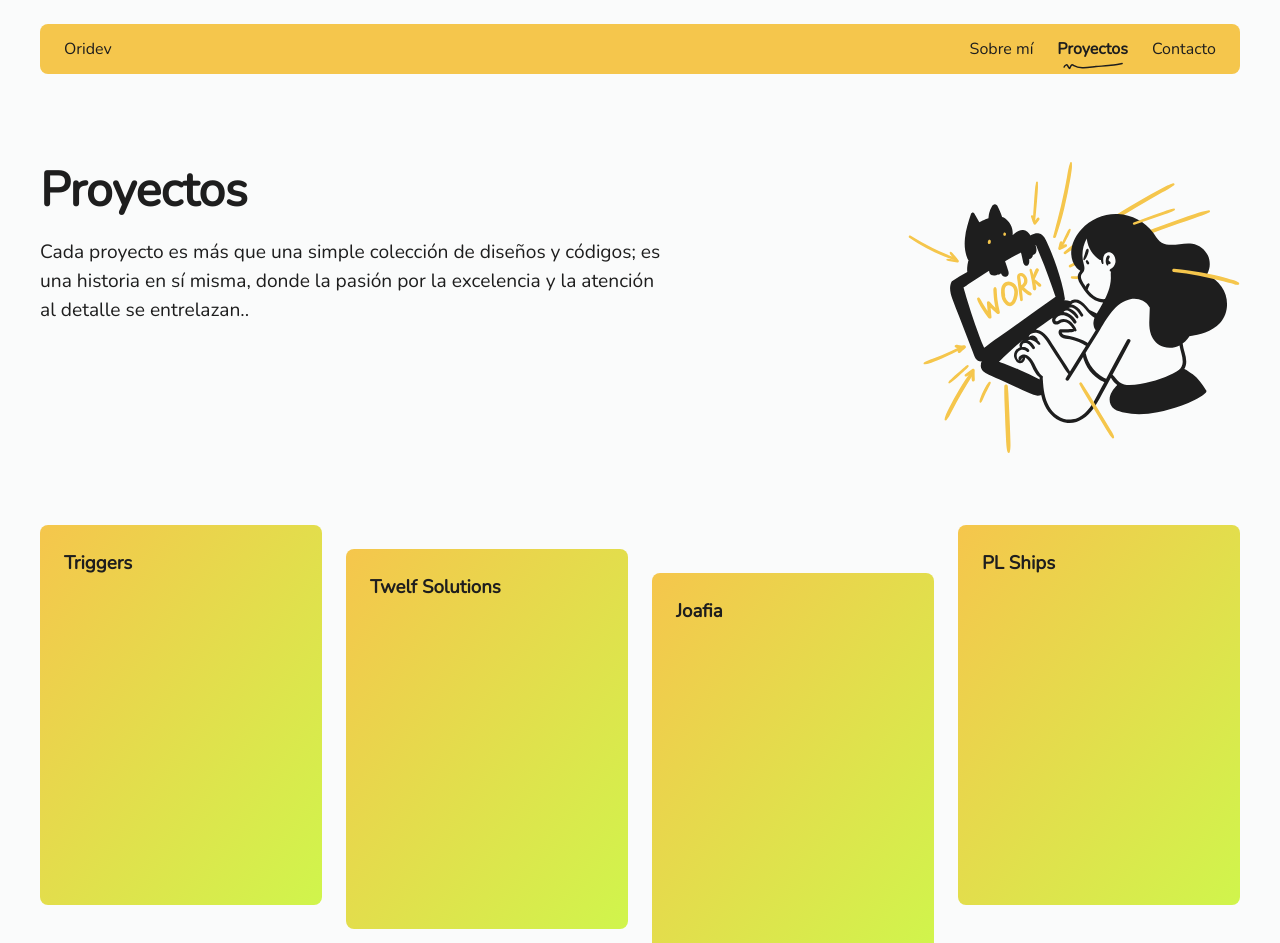
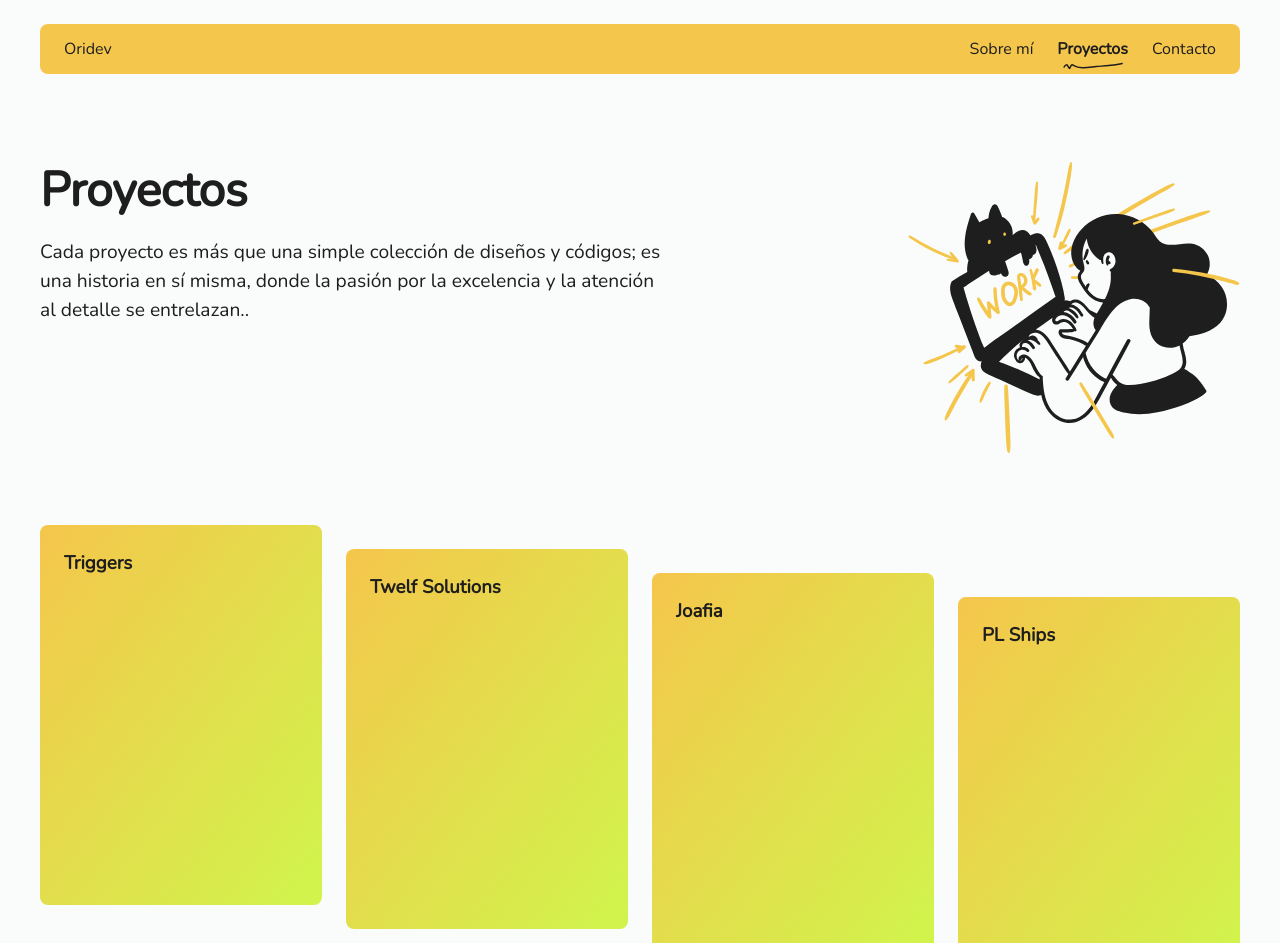
Before and after one commit to cristina-bosa/oridev, a Vue app: page /projects in a window 1280 px wide. Shown: the top 943 px of the page. Built offline with nearby package versions, Linux system fonts and the light colour scheme.

Commit message:
fix projects views

```diff
--- a/src/views/AboutMeView.vue
+++ b/src/views/AboutMeView.vue
@@ -141,5 +141,3 @@ export default defineComponent({
   },
 });
 </script>
-
-<style lang="scss" scoped></style>
--- a/src/views/ProjectsView.vue
+++ b/src/views/ProjectsView.vue
@@ -78,9 +78,9 @@ export default defineComponent({
 <style lang="scss" scoped>
 @use '../assets/sass/01-tools/querys.scss' as querys;
 .projects__box {
-  @for $i from 1 through 6 {
+  @for $i from 1 through 90 {
     &:nth-child(#{$i}) {
-      margin-top: ((($i - 1) % 3) - 2) * 1.5rem;
+      margin-top: ((($i - 1) % 4) - 2) * 1.5rem;
       @include querys.mobile {
             margin-top: 0;
       }
--- a/src/views/SingleProjectView.vue
+++ b/src/views/SingleProjectView.vue
@@ -61,9 +61,9 @@ export default defineComponent({
 }
 
 .projects__img {
-  @for $i from 1 through 6 {
+  @for $i from 1 through 90 {
     &:nth-child(#{$i}) {
-      margin-top: ((($i - 1) % 3) - 2) * 1.5rem;
+      margin-top: ((($i - 1) % 4) - 2) * 1.5rem;
       @include querys.mobile {
             margin-top: 0;
       }
```
